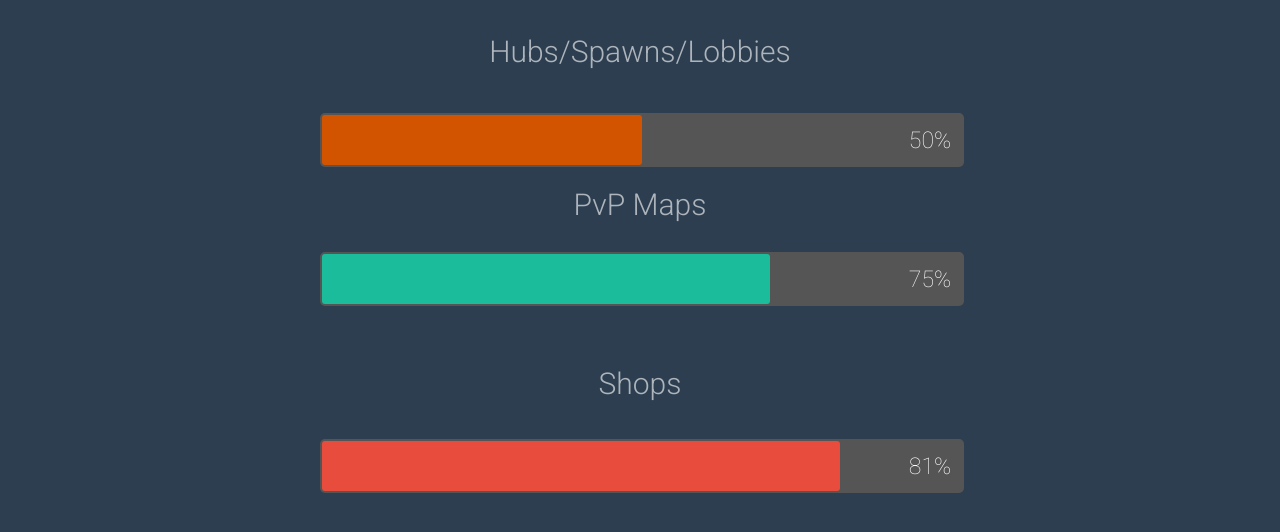
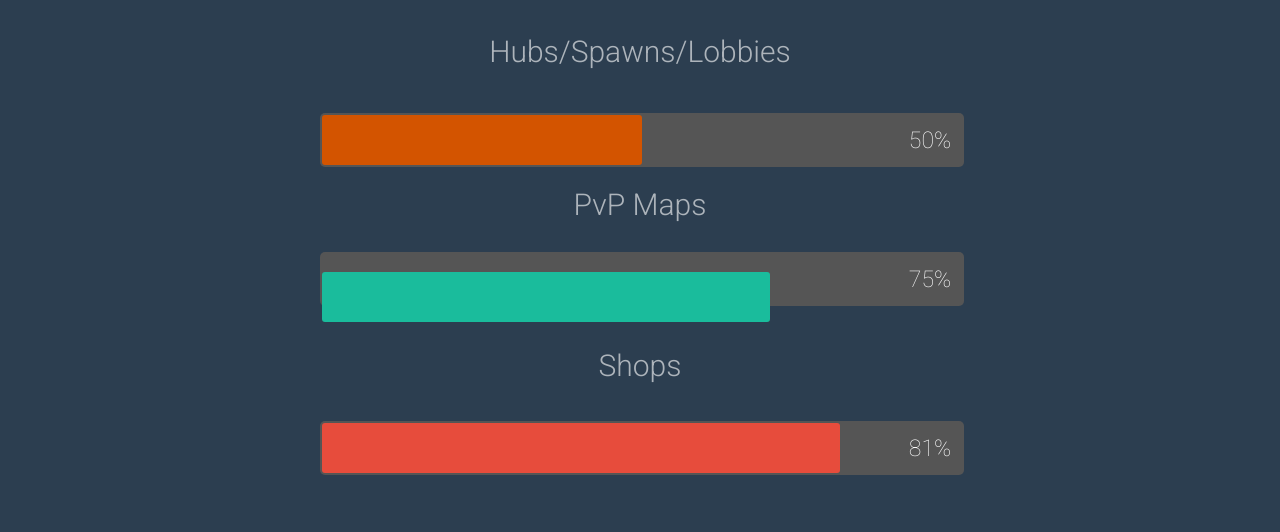
Before and after one commit to Anwelb/anwelb.github.io, a plain HTML site: page index.html in a window 1280 px wide. Shown: the part 822-1354 px from the top of the page. Drawn offline with nearby package versions, Linux system fonts and the light colour scheme.

Commit message:
Update index.html

```diff
--- a/index.html
+++ b/index.html
@@ -49,8 +49,8 @@
     </div><span class="ability pvp">PvP Maps</span>
     <div class="metertwo">
 
-      <span class="b"></span>
-    </div><br><span class="ability shop">Shops</span>
+      <br><span class="b"></span>
+    </div><span class="ability shop">Shops</span>
     <div class="meterthree">
 
       <span class="c"></span>
```
